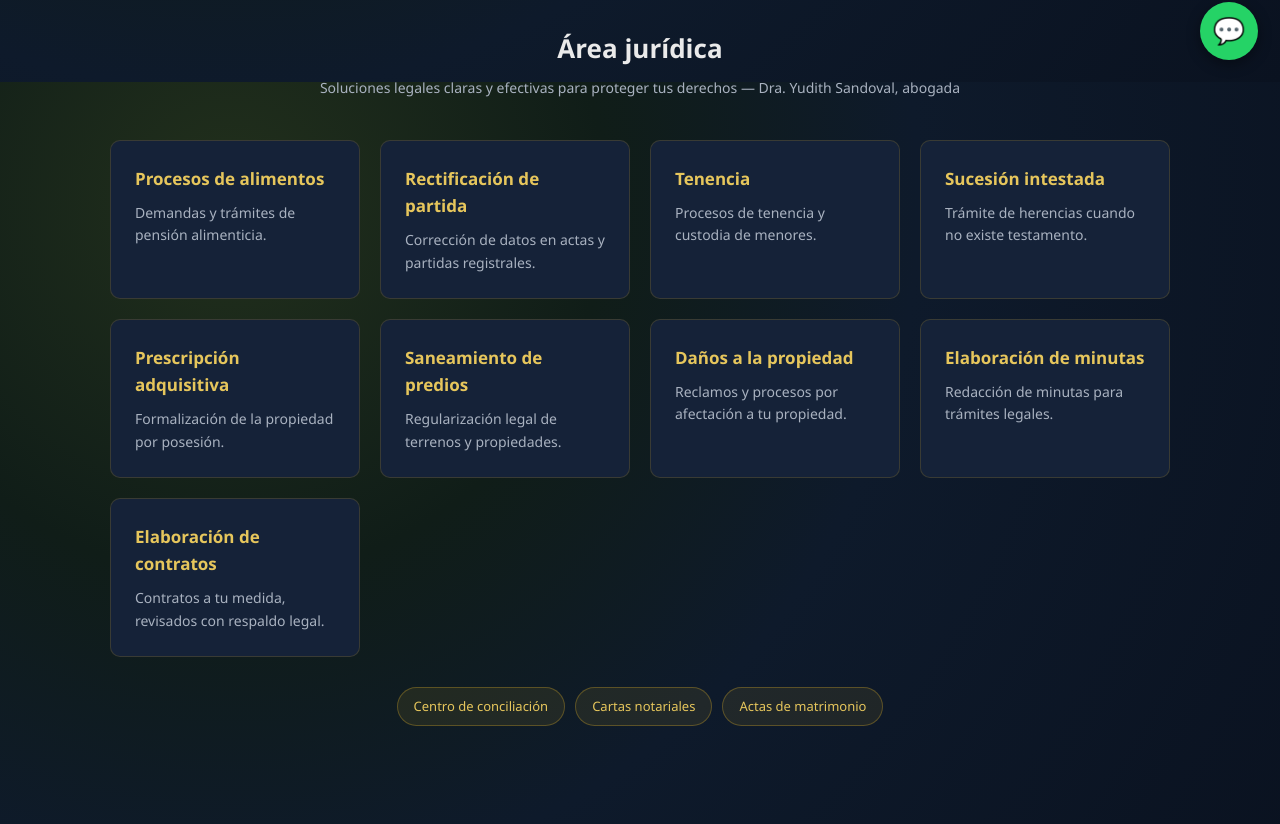
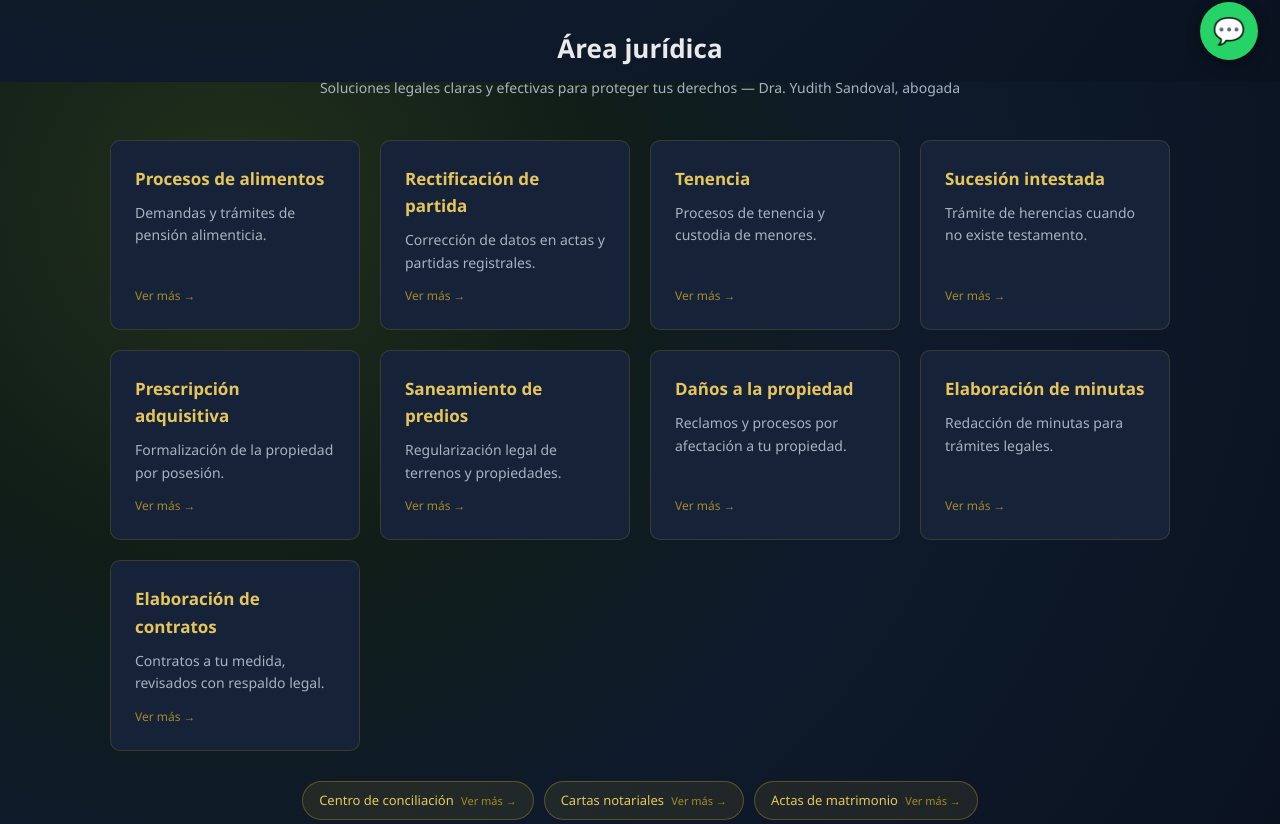
Before and after one commit to Pantoja18/jys-grupo-web, a plain HTML site: page index.html in a window 1280 px wide. Shown: the part 718-1542 px from the top of the page. Drawn offline with Linux system fonts and the light colour scheme.

Commit message:
Enlaza tarjetas y botones del Área jurídica a sus páginas de detalle
Co-Authored-By: Claude Opus 5.5 <noreply@anthropic.com>

```diff
--- a/index.html
+++ b/index.html
@@ -121,6 +121,12 @@
   .social a{border:1px solid rgba(201,162,39,0.4);padding:8px 16px;border-radius:20px;font-size:13px;color:var(--gold-light);}
   .wa-float{position:fixed;bottom:22px;right:22px;background:#25D366;color:#0a1220;width:58px;height:58px;border-radius:50%;display:flex;align-items:center;justify-content:center;font-size:26px;box-shadow:0 4px 14px rgba(0,0,0,0.4);z-index:200;}
   .cta-btn{display:inline-block;background:var(--gold);color:#0a1220;font-weight:700;padding:12px 26px;border-radius:6px;font-size:14px;}
+  .card-link{display:flex;flex-direction:column;}
+  .card-link p{flex:1;}
+  .more{display:inline-block;margin-top:12px;font-size:12px;color:var(--gold);opacity:.8;transition:opacity .2s ease;}
+  .card-link:hover .more,.tag-link:hover .more{opacity:1;}
+  .tag-link .more{margin:0 0 0 4px;font-size:11px;}
+  .tag-link:hover{border-color:var(--gold);}
 </style>
 </head>
 <body>
@@ -164,20 +170,20 @@
   <h2>Área jurídica</h2>
   <p class="section-sub">Soluciones legales claras y efectivas para proteger tus derechos — Dra. Yudith Sandoval, abogada</p>
   <div class="grid">
-    <div class="card"><h3>Procesos de alimentos</h3><p>Demandas y trámites de pensión alimenticia.</p></div>
-    <div class="card"><h3>Rectificación de partida</h3><p>Corrección de datos en actas y partidas registrales.</p></div>
-    <div class="card"><h3>Tenencia</h3><p>Procesos de tenencia y custodia de menores.</p></div>
-    <div class="card"><h3>Sucesión intestada</h3><p>Trámite de herencias cuando no existe testamento.</p></div>
-    <div class="card"><h3>Prescripción adquisitiva</h3><p>Formalización de la propiedad por posesión.</p></div>
-    <div class="card"><h3>Saneamiento de predios</h3><p>Regularización legal de terrenos y propiedades.</p></div>
-    <div class="card"><h3>Daños a la propiedad</h3><p>Reclamos y procesos por afectación a tu propiedad.</p></div>
-    <div class="card"><h3>Elaboración de minutas</h3><p>Redacción de minutas para trámites legales.</p></div>
-    <div class="card"><h3>Elaboración de contratos</h3><p>Contratos a tu medida, revisados con respaldo legal.</p></div>
+    <a class="card card-link" href="servicios/procesos-de-alimentos.html"><h3>Procesos de alimentos</h3><p>Demandas y trámites de pensión alimenticia.</p><span class="more">Ver más &rarr;</span></a>
+    <a class="card card-link" href="servicios/rectificacion-de-partida.html"><h3>Rectificación de partida</h3><p>Corrección de datos en actas y partidas registrales.</p><span class="more">Ver más &rarr;</span></a>
+    <a class="card card-link" href="servicios/tenencia.html"><h3>Tenencia</h3><p>Procesos de tenencia y custodia de menores.</p><span class="more">Ver más &rarr;</span></a>
+    <a class="card card-link" href="servicios/sucesion-intestada.html"><h3>Sucesión intestada</h3><p>Trámite de herencias cuando no existe testamento.</p><span class="more">Ver más &rarr;</span></a>
+    <a class="card card-link" href="servicios/prescripcion-adquisitiva.html"><h3>Prescripción adquisitiva</h3><p>Formalización de la propiedad por posesión.</p><span class="more">Ver más &rarr;</span></a>
+    <a class="card card-link" href="servicios/saneamiento-de-predios.html"><h3>Saneamiento de predios</h3><p>Regularización legal de terrenos y propiedades.</p><span class="more">Ver más &rarr;</span></a>
+    <a class="card card-link" href="servicios/danos-a-la-propiedad.html"><h3>Daños a la propiedad</h3><p>Reclamos y procesos por afectación a tu propiedad.</p><span class="more">Ver más &rarr;</span></a>
+    <a class="card card-link" href="servicios/elaboracion-de-minutas.html"><h3>Elaboración de minutas</h3><p>Redacción de minutas para trámites legales.</p><span class="more">Ver más &rarr;</span></a>
+    <a class="card card-link" href="servicios/elaboracion-de-contratos.html"><h3>Elaboración de contratos</h3><p>Contratos a tu medida, revisados con respaldo legal.</p><span class="more">Ver más &rarr;</span></a>
   </div>
   <div class="tags">
-    <span class="tag">Centro de conciliación</span>
-    <span class="tag">Cartas notariales</span>
-    <span class="tag">Actas de matrimonio</span>
+    <a class="tag tag-link" href="servicios/centro-de-conciliacion.html">Centro de conciliación <span class="more">Ver más &rarr;</span></a>
+    <a class="tag tag-link" href="servicios/cartas-notariales.html">Cartas notariales <span class="more">Ver más &rarr;</span></a>
+    <a class="tag tag-link" href="servicios/actas-de-matrimonio.html">Actas de matrimonio <span class="more">Ver más &rarr;</span></a>
   </div>
 </section>
 
```
